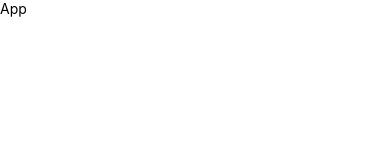
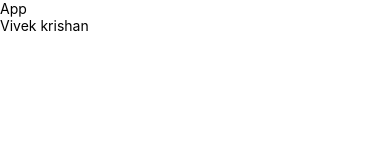
Before and after one commit to Codewhatyouwant/wonderMap, a React Native app: screen / in a window 390 px wide. Shown: the top 160 px of the page. Built offline with nearby package versions, Linux system fonts and the light colour scheme.

Commit message:
minior change

```diff
--- a/App.tsx
+++ b/App.tsx
@@ -5,6 +5,7 @@ const App = () => {
   return (
     <View>
       <Text>App</Text>
+      <Text>Vivek krishan</Text>
     </View>
   )
 }
```
